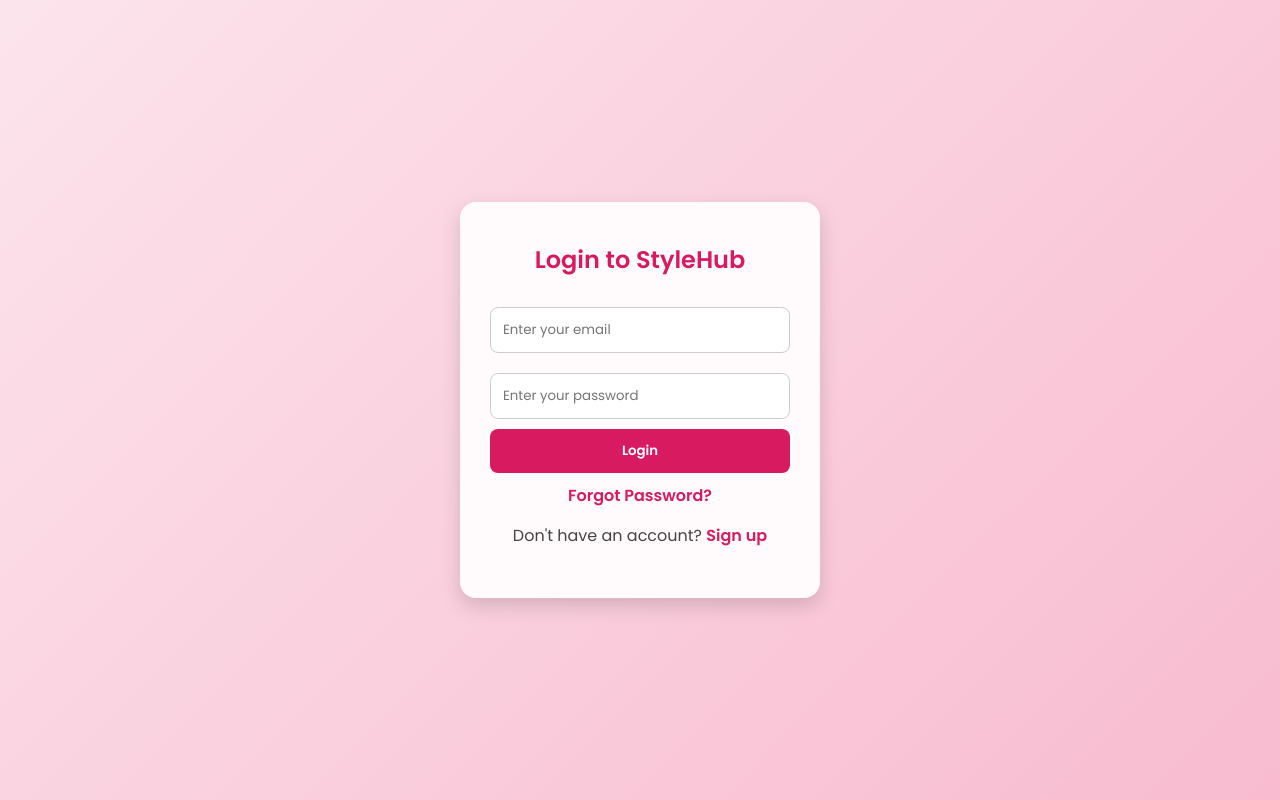
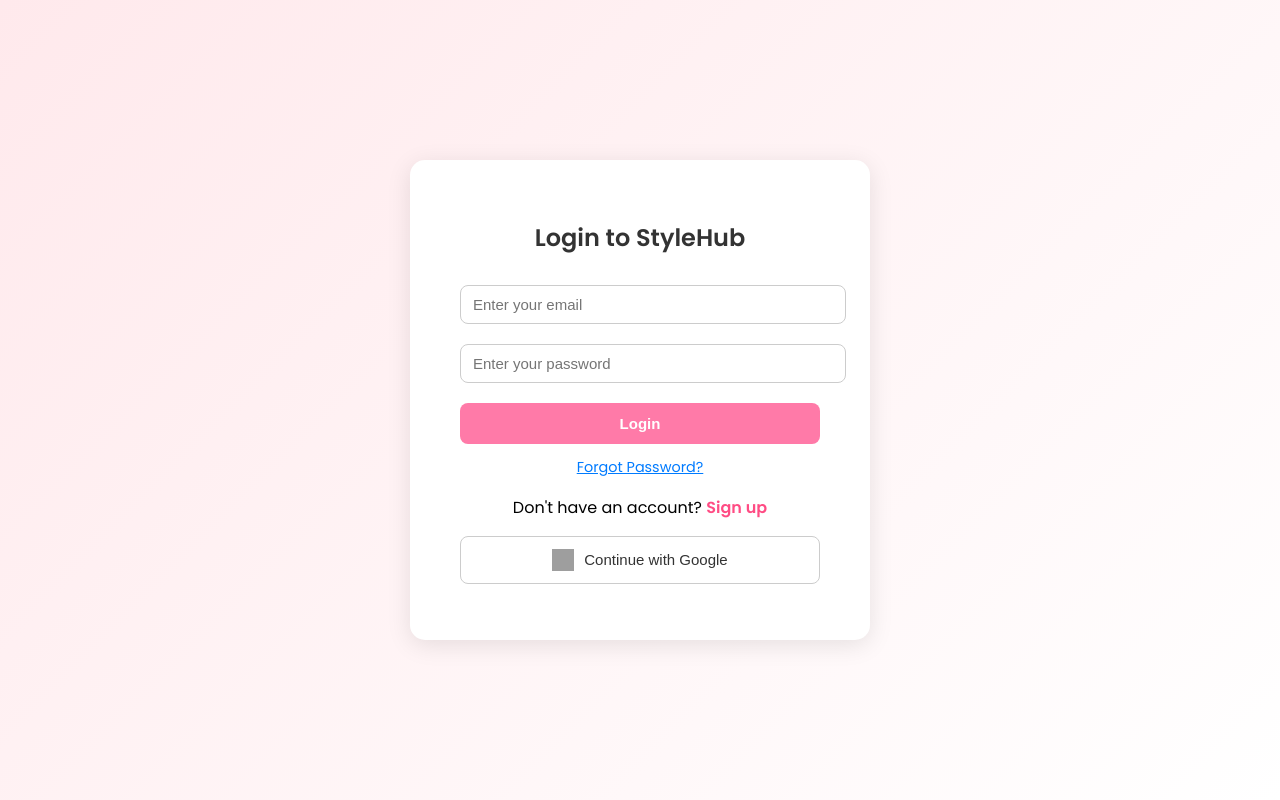
Before and after one commit to musab335/wali-blooms-by-hand, a plain HTML site: page login form.html in a window 1280 px wide. Drawn offline with Linux system fonts and the light colour scheme; grey boxes are pictures that could not be loaded.

Commit message:
Update login form.html

```diff
--- a/login form.html
+++ b/login form.html
@@ -1,31 +1,106 @@
 <!DOCTYPE html>
 <html lang="en">
 <head>
-  <meta charset="UTF-8">
-  <meta name="viewport" content="width=device-width, initial-scale=1.0">
+  <meta charset="UTF-8" />
+  <meta name="viewport" content="width=device-width, initial-scale=1.0" />
   <title>StyleHub Login</title>
-<link rel="stylesheet" href="js/script.js">
-<link rel="stylesheet" href="js/jquery-1.11.3.min.js">
-<link rel="stylesheet" href="js/bootstrap.js">
-<link rel="stylesheet" href="js/jquery-1.11.3.min.js">
-<link rel="stylesheet" href="css/login.css">
-  <!-- Google Fonts -->
   <link href="https://fonts.googleapis.com/css2?family=Poppins:wght@400;600&display=swap" rel="stylesheet">
-
-  <!-- Font Awesome -->
   <script src="https://kit.fontawesome.com/a2e0e6e6e3.js" crossorigin="anonymous"></script>
 
+  <style>
+    body {
+      font-family: 'Poppins', sans-serif;
+      background: linear-gradient(135deg, #ffe9ec, #ffffff);
+      display: flex;
+      align-items: center;
+      justify-content: center;
+      height: 100vh;
+      margin: 0;
+    }
+    .auth-box {
+      background: #fff;
+      padding: 40px 50px;
+      border-radius: 15px;
+      box-shadow: 0 5px 25px rgba(0,0,0,0.1);
+      text-align: center;
+      width: 360px;
+    }
+    .auth-box h2 {
+      margin-bottom: 20px;
+      color: #333;
+    }
+    .auth-box input {
+      width: 100%;
+      padding: 10px 12px;
+      margin: 10px 0;
+      border-radius: 8px;
+      border: 1px solid #ccc;
+      font-size: 15px;
+    }
+    .auth-box button {
+      width: 100%;
+      background: #ff7aa8;
+      border: none;
+      padding: 12px;
+      border-radius: 8px;
+      color: white;
+      font-weight: 600;
+      cursor: pointer;
+      transition: 0.3s;
+      margin-top: 10px;
+      font-size: 15px;
+    }
+    .auth-box button:hover {
+      background: #ff4c84;
+    }
+    .toggle {
+      margin-top: 15px;
+    }
+    #toggleLink {
+      color: #ff4c84;
+      font-weight: bold;
+      cursor: pointer;
+    }
+    #forgotPassword {
+      color: #007bff;
+      text-decoration: underline;
+      font-size: 0.9em;
+    }
+    #googleBtn {
+      border: 1px solid #ccc;
+      background: #fff;
+      color: #333;
+      font-weight: 500;
+      display: flex;
+      align-items: center;
+      justify-content: center;
+      gap: 10px;
+      padding: 12px;
+      border-radius: 8px;
+      cursor: pointer;
+      transition: 0.3s;
+      margin-top: 15px;
+    }
+    #googleBtn img {
+      width: 22px;
+      height: 22px;
+    }
+    #googleBtn:hover {
+      background: #f5f5f5;
+    }
+  </style>
 </head>
+
 <body>
-
   <div class="auth-box">
     <h2 id="formTitle">Login to StyleHub</h2>
 
-    <input type="email" id="email" placeholder="Enter your email" required>
-    <input type="password" id="password" placeholder="Enter your password" required>
+    <input type="email" id="email" placeholder="Enter your email" required />
+    <input type="password" id="password" placeholder="Enter your password" required />
     <button id="authBtn">Login</button>
-<p class="toggle" style="margin-top: 10px;">
-  <span id="forgotPassword" style="color:#d81b60; cursor:pointer;">Forgot Password?</span>
+
+    <p style="margin-top:10px;">
+      <a href="#" id="forgotPassword">Forgot Password?</a>
     </p>
 
     <p class="toggle">
@@ -33,21 +108,28 @@
       <span id="toggleLink">Sign up</span>
     </p>
 
+    <div>
+      <button id="googleBtn">
+        <img src="https://www.svgrepo.com/show/475656/google-color.svg" alt="Google icon">
+        Continue with Google
+      </button>
+    </div>
+
     <p id="msg"></p>
   </div>
 
-  <!-- Firebase SDKs -->
+  <!-- Firebase SDK -->
   <script type="module">
-  // Firebase SDK imports
     import { initializeApp } from "https://www.gstatic.com/firebasejs/12.4.0/firebase-app.js";
     import {
       getAuth,
       createUserWithEmailAndPassword,
       signInWithEmailAndPassword,
-    sendPasswordResetEmail
+      sendPasswordResetEmail,
+      signInWithPopup,
+      GoogleAuthProvider
     } from "https://www.gstatic.com/firebasejs/12.4.0/firebase-auth.js";
 
-  // Your Firebase config
     const firebaseConfig = {
       apiKey: "AIzaSyCRddW7y4RcreoNe3gm2YOw6cIFUw1R0YY",
       authDomain: "my-stylehub.firebaseapp.com",
@@ -58,18 +140,18 @@
       measurementId: "G-FR899K3KQB"
     };
 
-  // Initialize Firebase
     const app = initializeApp(firebaseConfig);
     const auth = getAuth(app);
 
-  // Form toggle logic
     let isLogin = true;
     const formTitle = document.getElementById('formTitle');
     const authBtn = document.getElementById('authBtn');
     const toggleLink = document.getElementById('toggleLink');
     const msg = document.getElementById('msg');
     const forgotPasswordLink = document.getElementById('forgotPassword');
+    const googleBtn = document.getElementById('googleBtn');
 
+    // Toggle Login/Signup
     toggleLink.addEventListener('click', () => {
       isLogin = !isLogin;
       formTitle.innerText = isLogin ? "Login to StyleHub" : "Create Your StyleHub Account";
@@ -78,7 +160,7 @@
       msg.innerText = "";
     });
 
-  // Handle Login / Signup
+    // Login / Signup with Email
     authBtn.addEventListener('click', async () => {
       const email = document.getElementById('email').value.trim();
       const password = document.getElementById('password').value.trim();
@@ -87,21 +169,13 @@
         if (isLogin) {
           await signInWithEmailAndPassword(auth, email, password);
           msg.style.color = "green";
-        msg.innerText = "Login successful! Redirecting... 🌸";
-
-        // ✅ Redirect to home page
-        setTimeout(() => {
-          window.location.href = "index.html";
-        }, 2000);
-
+          msg.innerText = "Login successful! Redirecting...";
+          setTimeout(() => window.location.href = "index.html", 2000);
         } else {
           await createUserWithEmailAndPassword(auth, email, password);
           msg.style.color = "green";
-        msg.innerText = "Signup successful! Redirecting... 🌷";
-
-        setTimeout(() => {
-          window.location.href = "index.html";
-        }, 2000);
+          msg.innerText = "Signup successful! Redirecting...";
+          setTimeout(() => window.location.href = "index.html", 2000);
         }
       } catch (error) {
         msg.style.color = "red";
@@ -109,13 +183,14 @@
       }
     });
 
-  // Forgot Password Handler
-  forgotPasswordLink.addEventListener('click', async () => {
+    // Forgot password
+    forgotPasswordLink.addEventListener('click', async (e) => {
+      e.preventDefault();
       const email = document.getElementById('email').value.trim();
 
       if (!email) {
         msg.style.color = "red";
-      msg.innerText = "Please enter your email first to reset password.";
+        msg.innerText = "Please enter your email first.";
         return;
       }
 
@@ -128,7 +203,20 @@
         msg.innerText = error.message;
       }
     });
+
+    // Continue with Google
+    googleBtn.addEventListener('click', async () => {
+      const provider = new GoogleAuthProvider();
+      try {
+        await signInWithPopup(auth, provider);
+        msg.style.color = "green";
+        msg.innerText = "Welcome with Google!";
+        setTimeout(() => window.location.href = "index.html", 1500);
+      } catch (error) {
+        msg.style.color = "red";
+        msg.innerText = error.message;
+      }
+    });
   </script>
-
 </body>
 </html>
```
Lines whose indentation alone changed are shown as unchanged.
